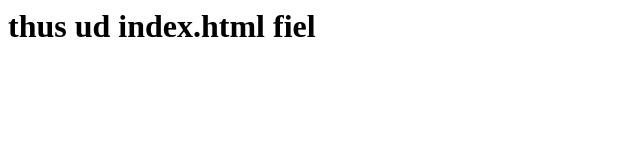
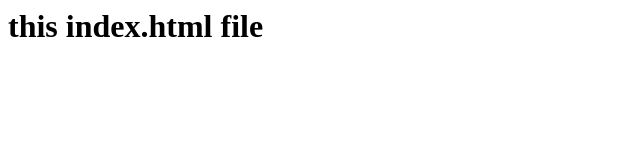
Before and after one commit to manzhakdotcom/gitrepo, a plain HTML site: page index.html in a window 1280 px wide. Shown: the whole page, without its empty margins (0-640 px from the left). Drawn offline with Linux system fonts and the light colour scheme.

Commit message:
updated text index file

```diff
--- a/index.html
+++ b/index.html
@@ -1 +1 @@
-<h1>thus ud index.html fiel</h1>
+<h1>this index.html file</h1>
```
